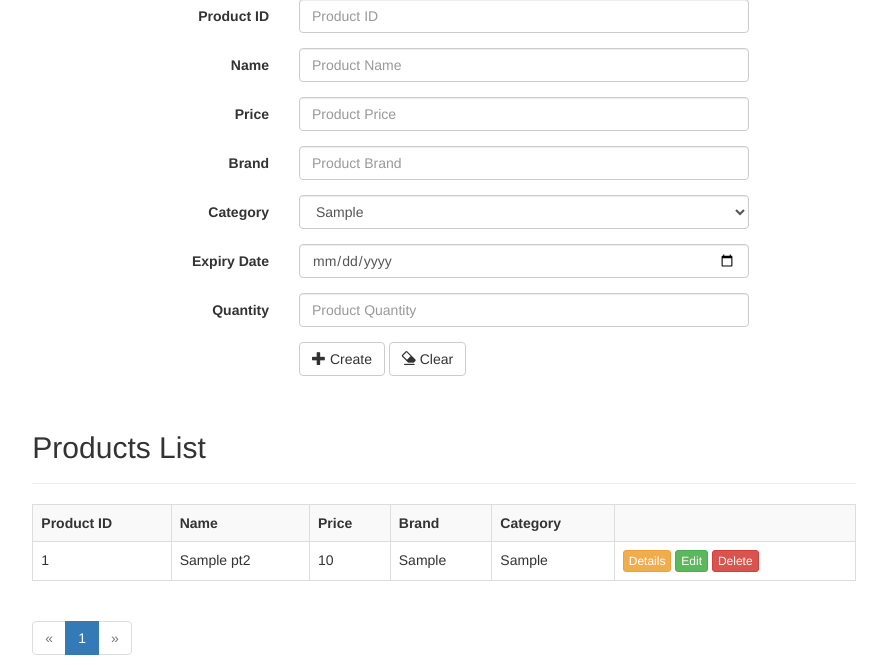
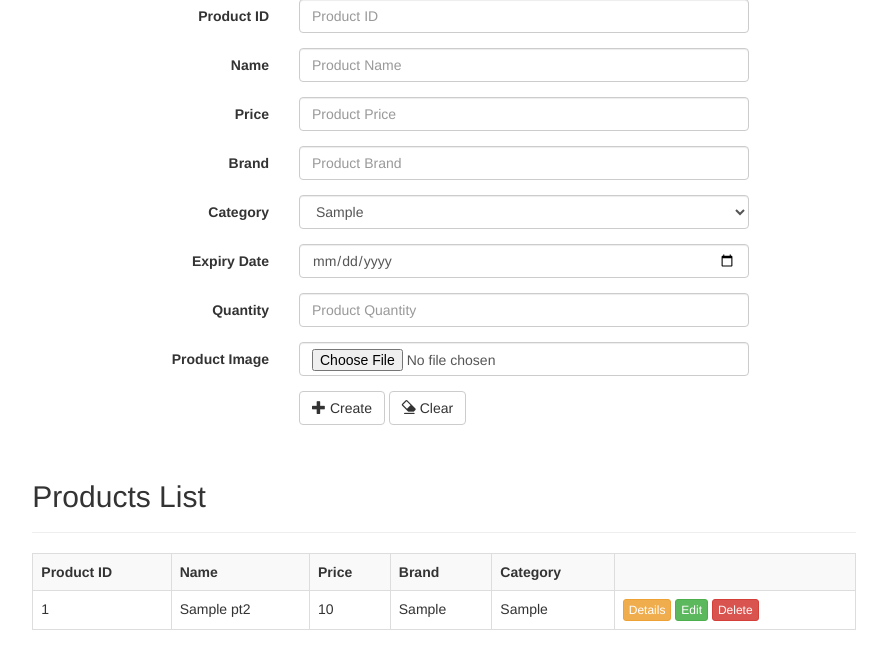
Before and after one commit to cindy-nst/web-programming, a PHP site: page /products.php in a window 1280 px wide. Shown: the part 186-851 px from the top of the page, without its empty margins (196-1083 px from the left). Run offline with PHP 8.4, Linux system fonts and the light colour scheme; tables that the repository leaves empty or names only in its code hold one stand-in row (values such as "Sample post"); some libraries are stand-ins or nearby versions.

Commit message:
update to enable product image upload

```diff
--- a/products.php
+++ b/products.php
@@ -82,6 +82,12 @@ include_once 'products_crud.php';
             <label for="quantity" class="col-sm-3 control-label">Quantity</label>
             <div class="col-sm-9">
               <input name="quantity" type="number" min=1 class="form-control" id="quantity" placeholder="Product Quantity"  value="<?php if(isset($_GET['edit'])) echo $editrow['fld_quantity']; ?>" required>
+            </div>
+          </div>
+          <div class="form-group">
+            <label for="productimage" class="col-sm-3 control-label">Product Image</label>
+            <div class="col-sm-9">
+              <input name="productimage" type="file" class="form-control" id="productimage" accept=".jpeg, .jpg, .png" required>
             </div>
           </div>
           <div class="form-group">
--- a/products_crud.php
+++ b/products_crud.php
@@ -18,11 +18,14 @@ catch(PDOException $e){
 if (isset($_POST['create'])) {
 
   try {
+    $temp = explode(".", $_FILES["productimage"]["name"]);
+    $productimage = $pid . '.' . end($temp);
+    move_uploaded_file($_FILES["productimage"]["tmp_name"], "products/" . $productimage);
 
     $stmt = $conn->prepare("INSERT INTO tbl_products_a192212_pt2(fld_product_id,
       fld_product_name, fld_price, fld_brand, fld_category,
-      fld_quantity, fld_expiry_date) VALUES(:pid, :name, :price, :brand,
-      :category, :quantity, :expirydate)");
+      fld_quantity, fld_expiry_date, fld_image) VALUES(:pid, :name, :price, :brand,
+      :category, :quantity, :expirydate, :productimage)");
 
     $stmt->bindParam(':pid', $pid, PDO::PARAM_STR);
     $stmt->bindParam(':name', $name, PDO::PARAM_STR);
@@ -31,6 +34,7 @@ if (isset($_POST['create'])) {
     $stmt->bindParam(':category', $category, PDO::PARAM_STR);
     $stmt->bindParam(':quantity', $quantity, PDO::PARAM_INT);
     $stmt->bindParam(':expirydate', $expirydate, PDO::PARAM_STR);
+    $stmt->bindParam(':productimage', $productimage, PDO::PARAM_STR);
 
     $pid = $_POST['pid'];
     $name = $_POST['name'];
```
